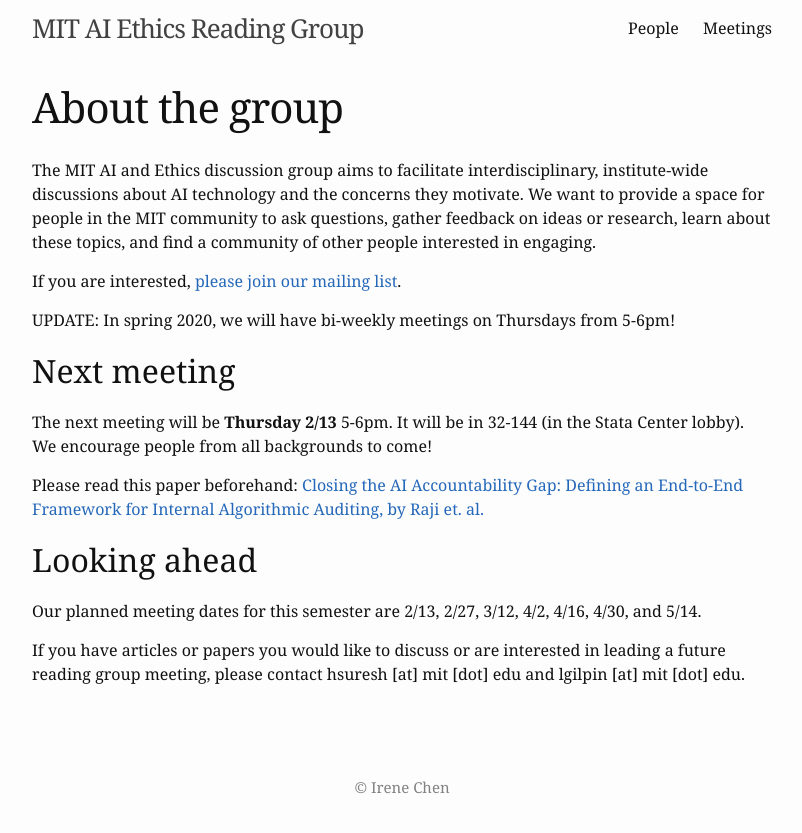
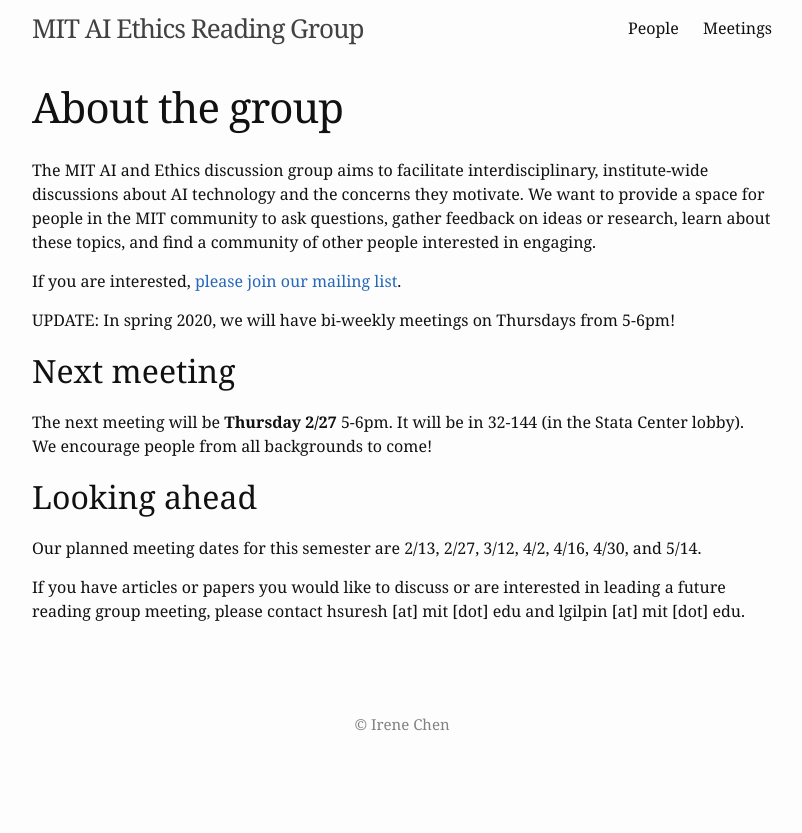
Before and after one commit to mitaiethics/mitaiethics.github.io, a Jekyll site: the page built from info.md, in a window 1280 px wide. Shown: the top 833 px of the page, without its empty margins (238-1040 px from the left). Built offline with Jekyll 4.4.1, drawn with Linux system fonts in a browser that asks for light colours.

Commit message:
Update info.md

```diff
--- a/info.md
+++ b/info.md
@@ -13,9 +13,7 @@ UPDATE: In spring 2020, we will have bi-weekly meetings on Thursdays from 5-6pm!
 
 ## Next meeting
 
-The next meeting will be **Thursday 2/13** 5-6pm. It will be in 32-144 (in the Stata Center lobby).  We encourage people from all backgrounds to come!
-
-Please read this paper beforehand: [Closing the AI Accountability Gap: Defining an End-to-End Framework for Internal Algorithmic Auditing, by Raji et. al.](https://arxiv.org/pdf/2001.00973.pdf)
+The next meeting will be **Thursday 2/27** 5-6pm. It will be in 32-144 (in the Stata Center lobby).  We encourage people from all backgrounds to come!
 
 
 ## Looking ahead
```
